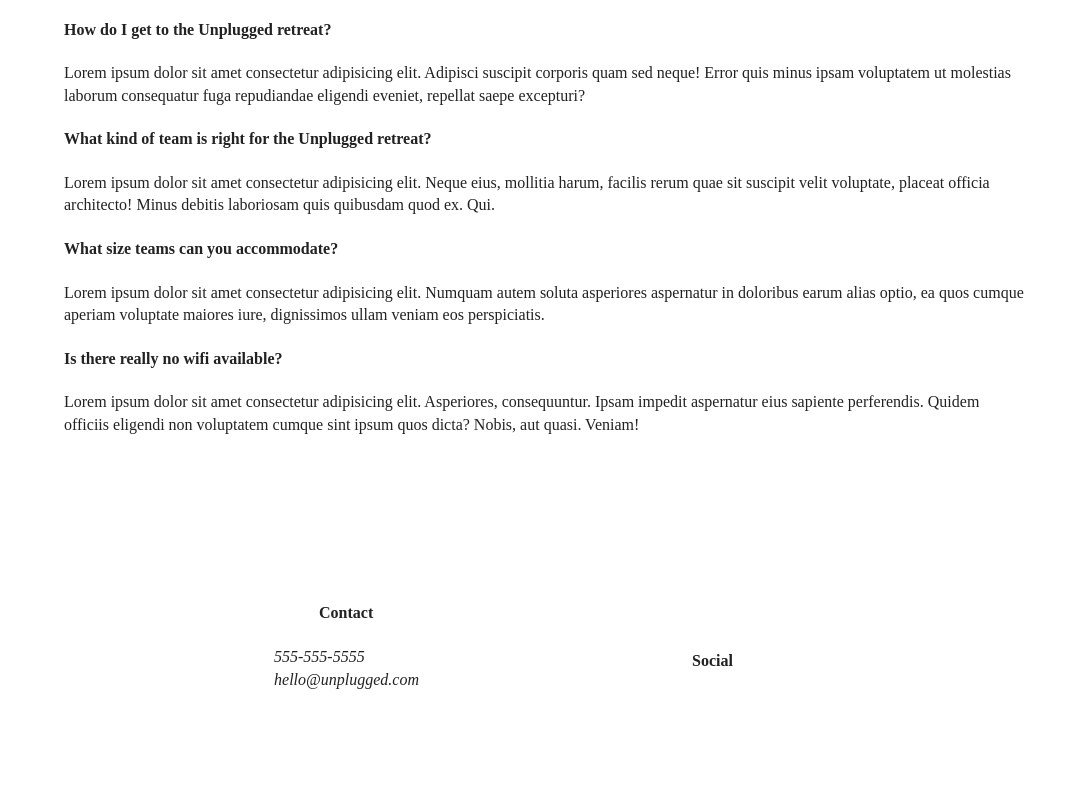
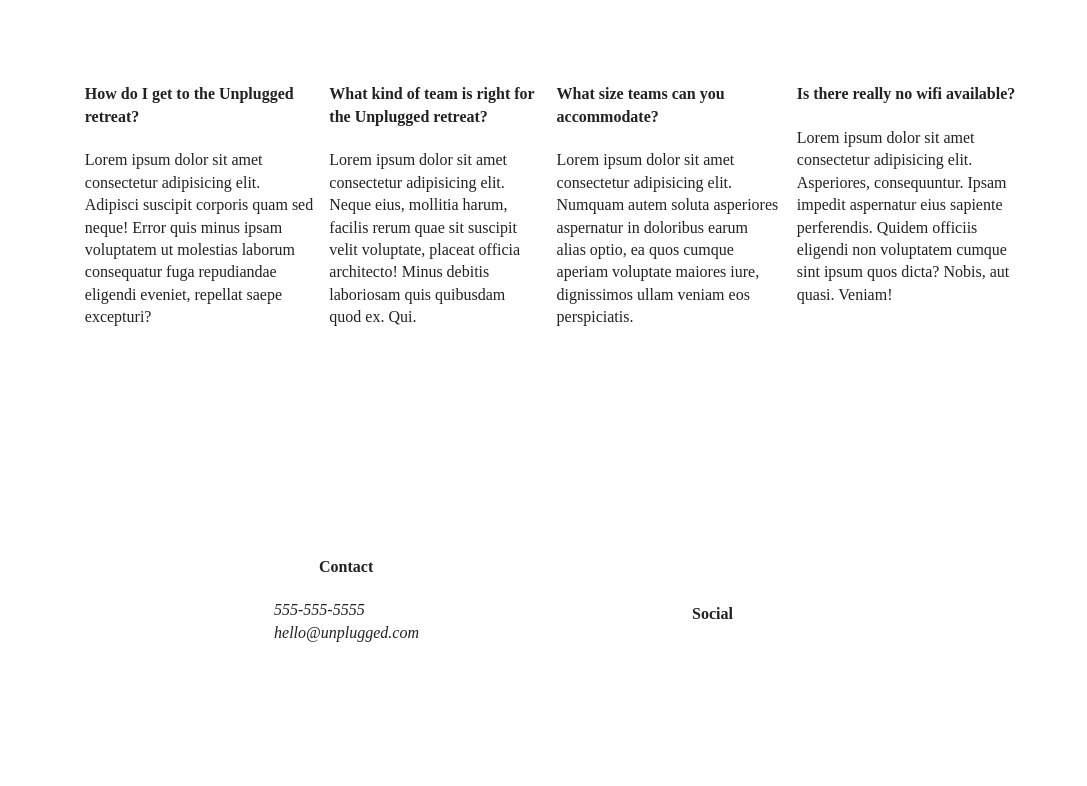
Before and after one commit to KSaldinger/unplugged01, a website: page faq/index.html in a window 1280 px wide. Shown: the part 233-1019 px from the top of the page, without its empty margins (0-1087 px from the left). Drawn offline with Linux system fonts and the light colour scheme.

Commit message:
updated css and faq index

```diff
--- a/css/main.css
+++ b/css/main.css
@@ -257,8 +257,8 @@ input[type="button"] {
 
 .reviews {
   display: flex;
-  justify-content: center;
-  align-items: center;
+
+
   padding: 50px 0;
 }
 
@@ -477,18 +477,8 @@ input[type="button"] {
     width: 100%;
     margin: 100px 0;
   }
-*/
+}
 
-
-
-/*
-  footer .copyright {
-    display: flex;
-    justify-content: center;
-    align-items: center;
-    width: 100%;
-  }
-  */
 
 
 
@@ -496,10 +486,6 @@ input[type="button"] {
                           ABOUT PAGE Tablet
    ========================================================================== */
 
-/*.mission {
-  padding-left: 10%;
-  margin: 20px 0px;
-}*/
 
 .mission .content-wrapper {
   margin-left: 40px;
@@ -541,13 +527,6 @@ input[type="button"] {
   padding-right: 40px;
 }
 
-/*
-.contact .content-wrapper h2 {
-  width: 80%;
-  padding-left: 11%;
-}*/
-
-
 .contact-content {
   display: flex;
   justify-content: space-between;
@@ -556,17 +535,9 @@ input[type="button"] {
   margin: 0;
 }
 
-  /* display: flex;
-  justify-content: space-evenly;
-  padding-left: 72px;
-  padding-right: 103px;
-  align-items: center;
-  width: 73%;
-}
-
-} */
-}
-
+/* ==========================================================================
+                          DESKTOP QUERIES
+   ========================================================================== */
 
 @media only screen and (min-width: 1200px) {
   /* Desktop styles here */
@@ -637,6 +608,22 @@ input[type="button"] {
     align-items: center;
     width: 100%;
     margin: 50px 0;
+  }
+
+  /* ==========================================================================
+                          FAQ PAGE
+   ========================================================================== */
+
+
+  .faq-content-wrapper {
+    display: flex;
+    justify-content: space-between;
+    margin: 6%;
+    width: 960px;
+  }
+
+  .faq-content {
+    padding: 8px 8px;
   }
 }
 
--- a/faq/index.html
+++ b/faq/index.html
@@ -40,11 +40,13 @@
   </header>
 
   <main class="faq">
-    <div class="content-wrapper">
+    <div class="faq-header">
       <h2>
         Frequently Asked Questions
       </h2>
-      <div class="faq-content">
+    </div>
+    <div class="faq-content-wrapper">
+     <div class="faq-content">
         <h4>How do I get to the Unplugged retreat?</h4>
         <p>Lorem ipsum dolor sit amet consectetur adipisicing elit. Adipisci suscipit
           corporis quam sed neque! Error quis minus ipsam voluptatem ut molestias laborum
```
